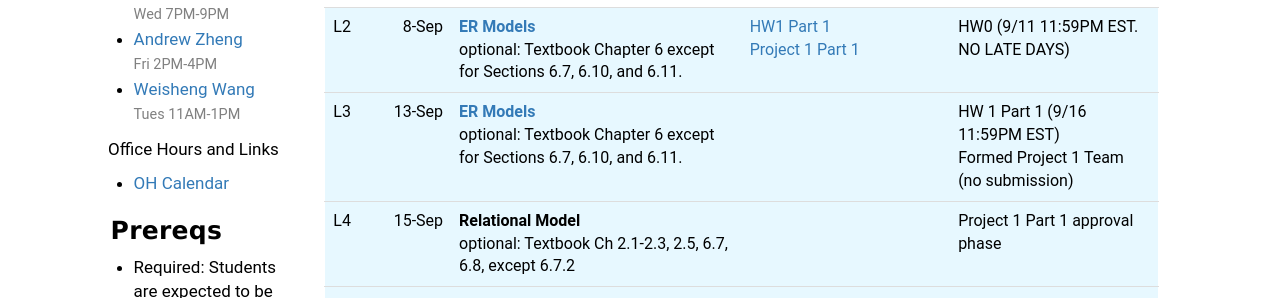
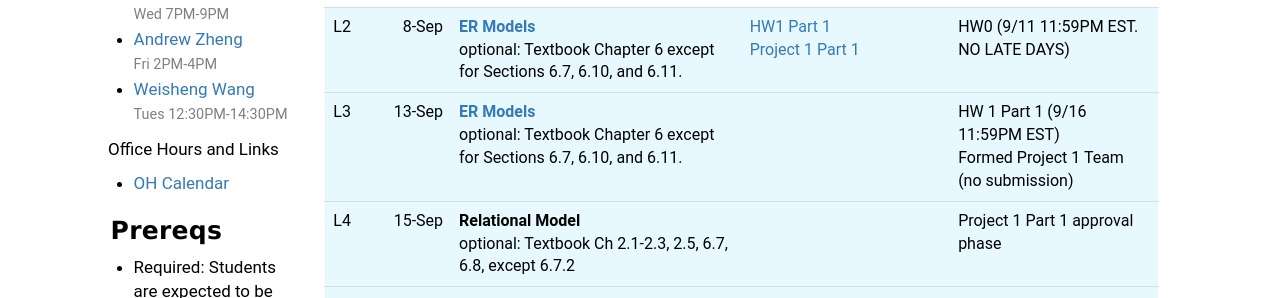
Before and after one commit to andrewzheng5/w4111.github.io, a Jekyll site: the page built from index.md, in a window 1280 px wide and 900 px high, scrolled down 574 px. Shown: the part 154-452 px from the top of the window. Built offline with Jekyll 4.4.1, drawn with Linux system fonts in a browser that asks for light colours.

```diff
--- a/_includes/index_left.md
+++ b/_includes/index_left.md
@@ -28,8 +28,8 @@
   <small>Wed 7PM-9PM</small>
 * [Andrew Zheng](#)
   <small>Fri 2PM-4PM</small>
-* [Weisheng Wang](#)
-  <small>Tues 11AM-1PM</small>
+* [Weisheng Wang](https://www.linkedin.com/in/weisheng-wang/)
+  <small>Tues 12:30PM-14:30PM</small>
 
 Office Hours  and Links
 
```
